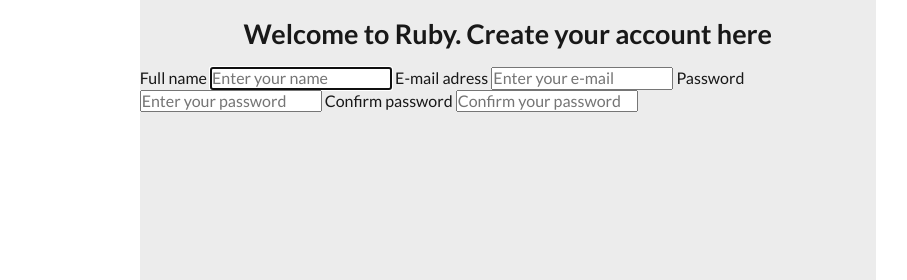
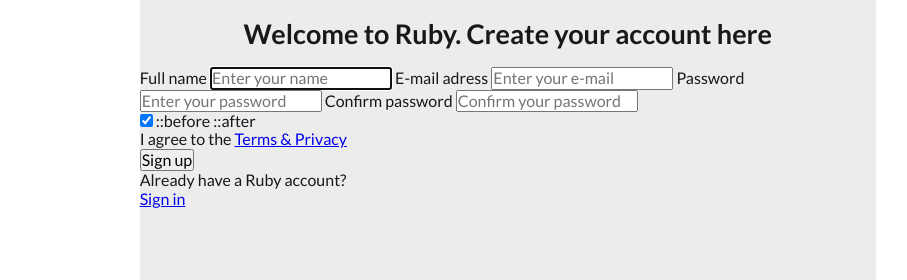
Before and after one commit to danielaayz/forms-and-validation, a plain HTML site: page index.html in a window 1280 px wide. Shown: the top 280 px of the page, 276-1183 px from the left. Drawn offline with nearby package versions, Linux system fonts and the light colour scheme.

Commit message:
feat: add button to form and additional text

```diff
--- a/index.html
+++ b/index.html
@@ -60,7 +60,21 @@
                      placeholder="Confirm your password"
                      required
                      minlength="8" />
+                  <div class="checkbox-container">
+                     <label class="checkbox-label" for="">
+                        <input type="checkbox" checked />
+                        <span class="checkbox-custom rectangular">
+                           ::before ::after
+                        </span>
+                        <div class="input-title">
+                           I agree to the <a href="#">Terms & Privacy</a>
+                        </div>
+                     </label>
+                  </div>
+                  <button class="button" type="submit">Sign up</button>
                </form>
+               <p>Already have a Ruby account?</p>
+               <p><a href="#">Sign in</a></p>
             </div>
          </div>
       </main>
```
